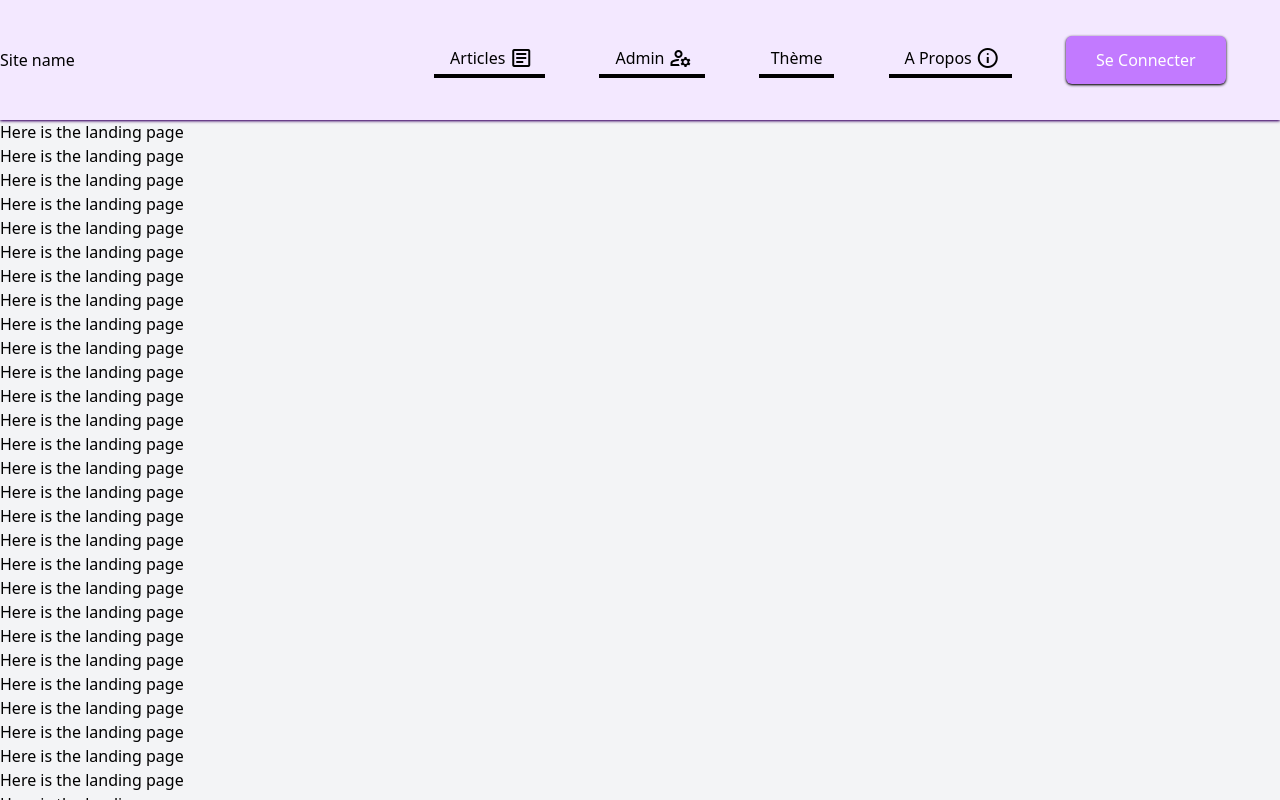
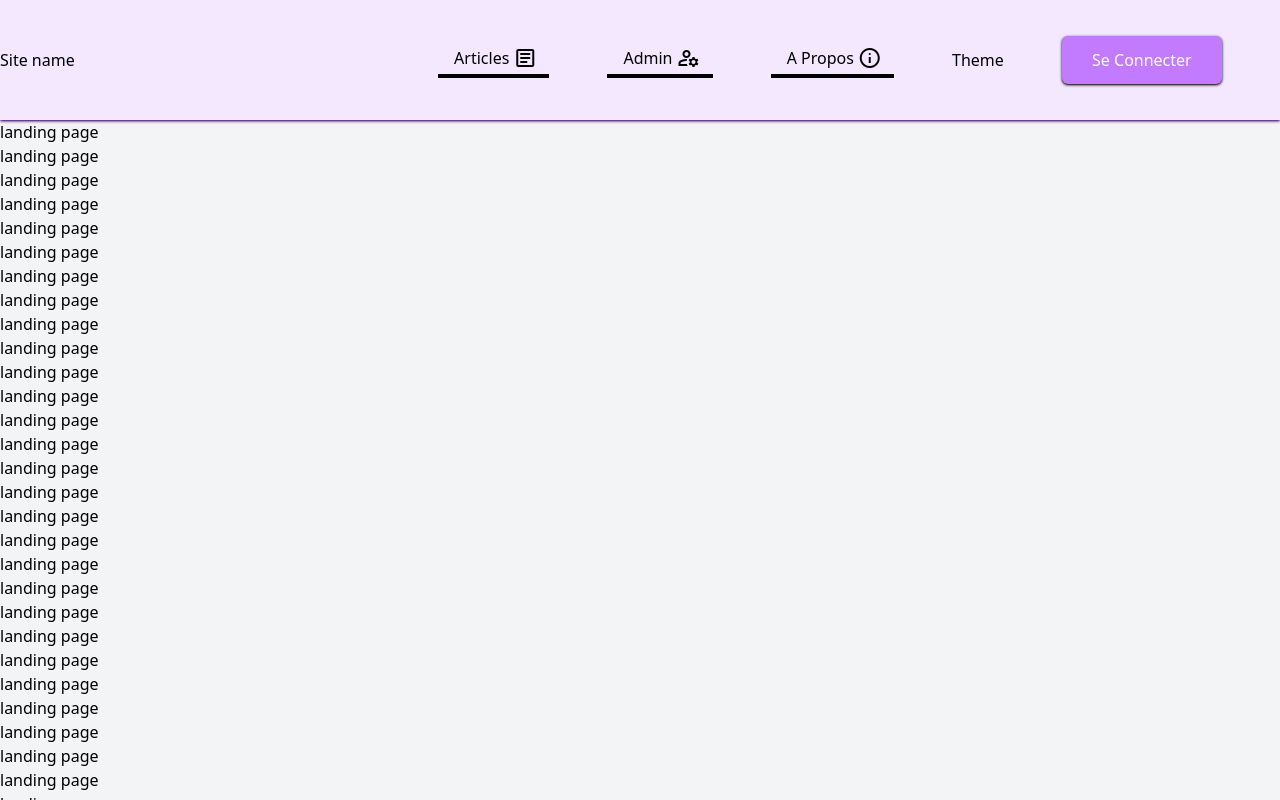
Before and after one commit to PlacideKad/Blog_frontend, a React (Vite) app: page / in a window 1280 px wide. Built offline with nearby package versions, Linux system fonts and the light colour scheme.

Commit message:
Modified the structure of the app so we dont need to rewrite the same code to apply the blur effect

```diff
--- a/src/components/AboutPage.jsx
+++ b/src/components/AboutPage.jsx
@@ -7,9 +7,7 @@ const AboutPage=()=>{
     setButtons((prev)=>handleButtonActive(prev,3));
   },[])
   return(
-    <div className="h-85/100 grow-1 w-full">
-      <p>This is the about page</p>
-    </div>
+    <p>This is the about page</p>
   )
 }
 export default AboutPage;
--- a/src/components/AdminDashboard.jsx
+++ b/src/components/AdminDashboard.jsx
@@ -1,16 +1,13 @@
 import { useEffect , useContext } from "react";
 import { NavbarContext } from "./App";
 
-const AdminDashboard=()=>{
+const AboutPage=()=>{
   const {handleButtonActive, setButtons}=useContext(NavbarContext);
   useEffect(()=>{
     setButtons((prev)=>handleButtonActive(prev,1));
   },[])
-
   return(
-    <div className="h-85/100 grow-1 w-full">
-      <p>This is the admin dashboard</p>
-    </div>
-  );
+    <p>This is the admin dash board</p>
+  )
 }
-export default AdminDashboard
+export default AboutPage;
--- a/src/components/App.jsx
+++ b/src/components/App.jsx
@@ -1,11 +1,6 @@
-import { BrowserRouter as Router , Routes, Route } from "react-router-dom";
+import { BrowserRouter as Router } from "react-router-dom";
 import { useState , createContext } from "react";
-import LandingPage from "./LandingPage";
-import MissingPage from "./MissingPage";
-import ArticlesPage from "./ArticlesPage";
-import AboutPage from "./AboutPage";
-import AdminDashboard from "./AdminDashboard";
-import Login from "./Login";
+import DefaultPage from "./DefaultPage";
 
 import Navbar from "./Navbar";
 
@@ -43,8 +38,6 @@ const navbar_buttons=[{
   link:'/dashboard',
   active:false},{
 
-  name:'Thème'},{
-
   name:'A Propos',
   link:'/about',
   icon:'info',
@@ -55,20 +48,13 @@ const NavbarContext=createContext();
 const App=()=>{
   const [buttons,setButtons]=useState(navbar_buttons);
   const [showSidebar,setShowSidebar]=useState(false);
+  const [showNavbar,setShowNavbar]=useState(true);
 
   return(
     <Router>
-      <NavbarContext.Provider value={{buttons,setButtons,handleButtonActive,showSidebar,setShowSidebar}}>
-        <Navbar/>
-        <Routes>
-            <Route path="*" element={<MissingPage/>}></Route>
-            <Route path="/" element={<LandingPage/>}></Route>
-            <Route path="/home" element={<LandingPage/>}></Route>
-            <Route path="/articles" element={<ArticlesPage/>}></Route>
-            <Route path="/dashboard" element={<AdminDashboard/>}></Route>
-            <Route path="/about" element={<AboutPage/>}></Route>
-            <Route path="/login" element={<Login/>}></Route>
-        </Routes>
+      <NavbarContext.Provider value={{buttons,setButtons,handleButtonActive,showSidebar,setShowSidebar,setShowNavbar}}>
+        {showNavbar && <Navbar/>}
+        <DefaultPage/>
       </NavbarContext.Provider>
     </Router>
   );
--- a/src/components/ArticlesPage.jsx
+++ b/src/components/ArticlesPage.jsx
@@ -1,15 +1,13 @@
 import { useEffect , useContext } from "react";
 import { NavbarContext } from "./App";
 
-const ArticlesPage=()=>{
+const AboutPage=()=>{
   const {handleButtonActive, setButtons}=useContext(NavbarContext);
   useEffect(()=>{
     setButtons((prev)=>handleButtonActive(prev,0));
   },[])
   return(
-    <div className="h-85/100 grow-1 w-full">
-      Here is the articles page
-    </div>
+    <p>This is the articles page</p>
   )
 }
-export default ArticlesPage
+export default AboutPage;
--- /dev/null
+++ b/src/components/DefaultPage.jsx
@@ -0,0 +1,41 @@
+import { useContext, useEffect } from "react";
+import { NavbarContext } from "./App";
+import { Routes , Route , useLocation } from "react-router-dom";
+
+import LandingPage from "./LandingPage";
+import MissingPage from "./MissingPage";
+import ArticlesPage from "./ArticlesPage";
+import AboutPage from "./AboutPage";
+import AdminDashboard from "./AdminDashboard";
+import Login from "./Login";
+
+const DefaultPage=()=>{
+  const location=useLocation();
+  const {setShowSidebar,showSidebar,setShowNavbar}=useContext(NavbarContext);
+  useEffect(()=>{
+    setShowNavbar(location.pathname.split('/')[1]!=='login');
+    setShowSidebar(false);
+  },[location])
+  return(
+    <div className={`h-85/100 grow-1 w-full overflow-auto relative
+      ${showSidebar&&'[filter:blur(1px)]'}
+      [&::-webkit-scrollbar]:w-2
+      [&::-webkit-scrollbar-track]:bg-purple-200
+      [&::-webkit-scrollbar-track]:rounded-full
+      [&::-webkit-scrollbar-thumb]:bg-purple-400
+      [&::-webkit-scrollbar-thumb]:rounded-full
+
+      transition-all ease 400ms`}>
+      <Routes>
+        <Route path="*" element={<MissingPage/>}></Route>
+        <Route path="/" element={<LandingPage/>}></Route>
+        <Route path="/home" element={<LandingPage/>}></Route>
+        <Route path="/articles" element={<ArticlesPage/>}></Route>
+        <Route path="/dashboard" element={<AdminDashboard/>}></Route>
+        <Route path="/about" element={<AboutPage/>}></Route>
+        <Route path="/login" element={<Login/>}></Route>
+      </Routes>
+    </div>
+  )
+}
+export default DefaultPage
--- a/src/components/LandingPage.jsx
+++ b/src/components/LandingPage.jsx
@@ -2,79 +2,51 @@ import { useEffect , useContext } from "react";
 import { NavbarContext } from "./App";
 
 const LandingPage=()=>{
-  const {handleButtonActive, setButtons,showSidebar}=useContext(NavbarContext);
+  const {handleButtonActive, setButtons}=useContext(NavbarContext);
   useEffect(()=>{
     setButtons((prev)=>handleButtonActive(prev));
-  },[])
+  },[]);
+
   return(
-    <div className={`h-85/100 grow-1 w-full overflow-auto relative
-      ${showSidebar&&'[filter:blur(2px)]'}
-      [&::-webkit-scrollbar]:w-2
-      [&::-webkit-scrollbar-track]:bg-purple-200
-      [&::-webkit-scrollbar-track]:rounded-full
-      [&::-webkit-scrollbar-thumb]:bg-purple-400
-      [&::-webkit-scrollbar-thumb]:rounded-full
-
-      transition-all ease 400ms
-    `}>
-      <h1>Here is the landing page</h1>
-      <h1>Here is the landing page</h1>
-      <h1>Here is the landing page</h1>
-      <h1>Here is the landing page</h1>
-      <h1>Here is the landing page</h1>
-      <h1>Here is the landing page</h1>
-      <h1>Here is the landing page</h1>
-      <h1>Here is the landing page</h1>
-      <h1>Here is the landing page</h1>
-      <h1>Here is the landing page</h1>
-      <h1>Here is the landing page</h1>
-      <h1>Here is the landing page</h1>
-      <h1>Here is the landing page</h1>
-      <h1>Here is the landing page</h1>
-      <h1>Here is the landing page</h1>
-      <h1>Here is the landing page</h1>
-      <h1>Here is the landing page</h1>
-      <h1>Here is the landing page</h1>
-      <h1>Here is the landing page</h1>
-      <h1>Here is the landing page</h1>
-      <h1>Here is the landing page</h1>
-      <h1>Here is the landing page</h1>
-      <h1>Here is the landing page</h1>
-      <h1>Here is the landing page</h1>
-      <h1>Here is the landing page</h1>
-      <h1>Here is the landing page</h1>
-      <h1>Here is the landing page</h1>
-      <h1>Here is the landing page</h1>
-      <h1>Here is the landing page</h1>
-      <h1>Here is the landing page</h1>
-      <h1>Here is the landing page</h1>
-      <h1>Here is the landing page</h1>
-      <h1>Here is the landing page</h1>
-      <h1>Here is the landing page</h1>
-      <h1>Here is the landing page</h1>
-      <h1>Here is the landing page</h1>
-      <h1>Here is the landing page</h1>
-      <h1>Here is the landing page</h1>
-      <h1>Here is the landing page</h1>
-      <h1>Here is the landing page</h1>
-      <h1>Here is the landing page</h1>
-      <h1>Here is the landing page</h1>
-      <h1>Here is the landing page</h1>
-      <h1>Here is the landing page</h1>
-      <h1>Here is the landing page</h1>
-      <h1>Here is the landing page</h1>
-      <h1>Here is the landing page</h1>
-      <h1>Here is the landing page</h1>
-      <h1>Here is the landing page</h1>
-      <h1>Here is the landing page</h1>
-      <h1>Here is the landing page</h1>
-      <h1>Here is the landing page</h1>
-      <h1>Here is the landing page</h1>
-      <h1>Here is the landing page</h1>
-      <h1>Here is the landing page</h1>
-      <h1>Here is the landing page</h1>
-      <h1>Here is the landing page</h1>
-    </div>
-  )
+    <>
+      <h1>landing page</h1>
+      <h1>landing page</h1>
+      <h1>landing page</h1>
+      <h1>landing page</h1>
+      <h1>landing page</h1>
+      <h1>landing page</h1>
+      <h1>landing page</h1>
+      <h1>landing page</h1>
+      <h1>landing page</h1>
+      <h1>landing page</h1>
+      <h1>landing page</h1>
+      <h1>landing page</h1>
+      <h1>landing page</h1>
+      <h1>landing page</h1>
+      <h1>landing page</h1>
+      <h1>landing page</h1>
+      <h1>landing page</h1>
+      <h1>landing page</h1>
+      <h1>landing page</h1>
+      <h1>landing page</h1>
+      <h1>landing page</h1>
+      <h1>landing page</h1>
+      <h1>landing page</h1>
+      <h1>landing page</h1>
+      <h1>landing page</h1>
+      <h1>landing page</h1>
+      <h1>landing page</h1>
+      <h1>landing page</h1>
+      <h1>landing page</h1>
+      <h1>landing page</h1>
+      <h1>landing page</h1>
+      <h1>landing page</h1>
+      <h1>landing page</h1>
+      <h1>landing page</h1>
+      <h1>landing page</h1>
+      <h1>landing page</h1>
+      <h1>landing page</h1>
+    </>
+  );
 }
 export default LandingPage
--- a/src/components/MissingPage.jsx
+++ b/src/components/MissingPage.jsx
@@ -2,7 +2,8 @@ import { useEffect , useContext } from "react";
 import { NavbarContext } from "./App";
 
 const  MissingPage=()=>{
-  const {handleButtonActive, setButtons}=useContext(NavbarContext);
+  const {handleButtonActive, setButtons, setShowNavbar}=useContext(NavbarContext);
+  setShowNavbar(false);
   useEffect(()=>{
     setButtons((prev)=>handleButtonActive(prev));
   },[])
--- a/src/components/Navbar.jsx
+++ b/src/components/Navbar.jsx
@@ -59,9 +59,9 @@ const Navbar=()=>{
         className={
           `${windowWidth>=640 && 'w-8/10'} max-w-[900px] grow-1
           flex items-center justify-evenly
-          ${windowWidth<640 ? `absolute -right-[400px] top-[10vh] h-[90vh]
+          ${windowWidth<640 ? `absolute -right-[400px] top-[10vh] h-[60vh]
           flex flex-col items-center justify-evenly
-            ${windowWidth<350 ? 'w-3/4':'w-5/10'}
+            ${windowWidth<350 ? 'w-4/4':'w-3/4'}
           bg-purple-100 rounded-bl-3xl`:'h-full'}
           ${windowWidth<640 && showSidebar?'[transform:translateX(-400px)]':null}
           transition-transform ease-linear duration-400`
@@ -91,6 +91,9 @@ const Navbar=()=>{
             )
           })
         }
+        <div>
+          Theme
+        </div>
         <Link to='/login'>
           <ButtonClikable
             type=''
@@ -100,18 +103,6 @@ const Navbar=()=>{
             border_radius='rounded-md'
             shadow='sm'
           />
-          {/* <button
-            id="btn_connection"
-            className="
-            px-3 py-2
-            rounded-md
-            hover:cursor-pointer
-            hover:scale-103
-            transition-scale ease-in duration-200
-            text-white bg-purple-400"
-          >
-            Connexion
-          </button> */}
         </Link>
       </div>
       {windowWidth<640 &&
```
Also changed, not shown: src/components/Login.jsx (line endings or trailing spaces).
